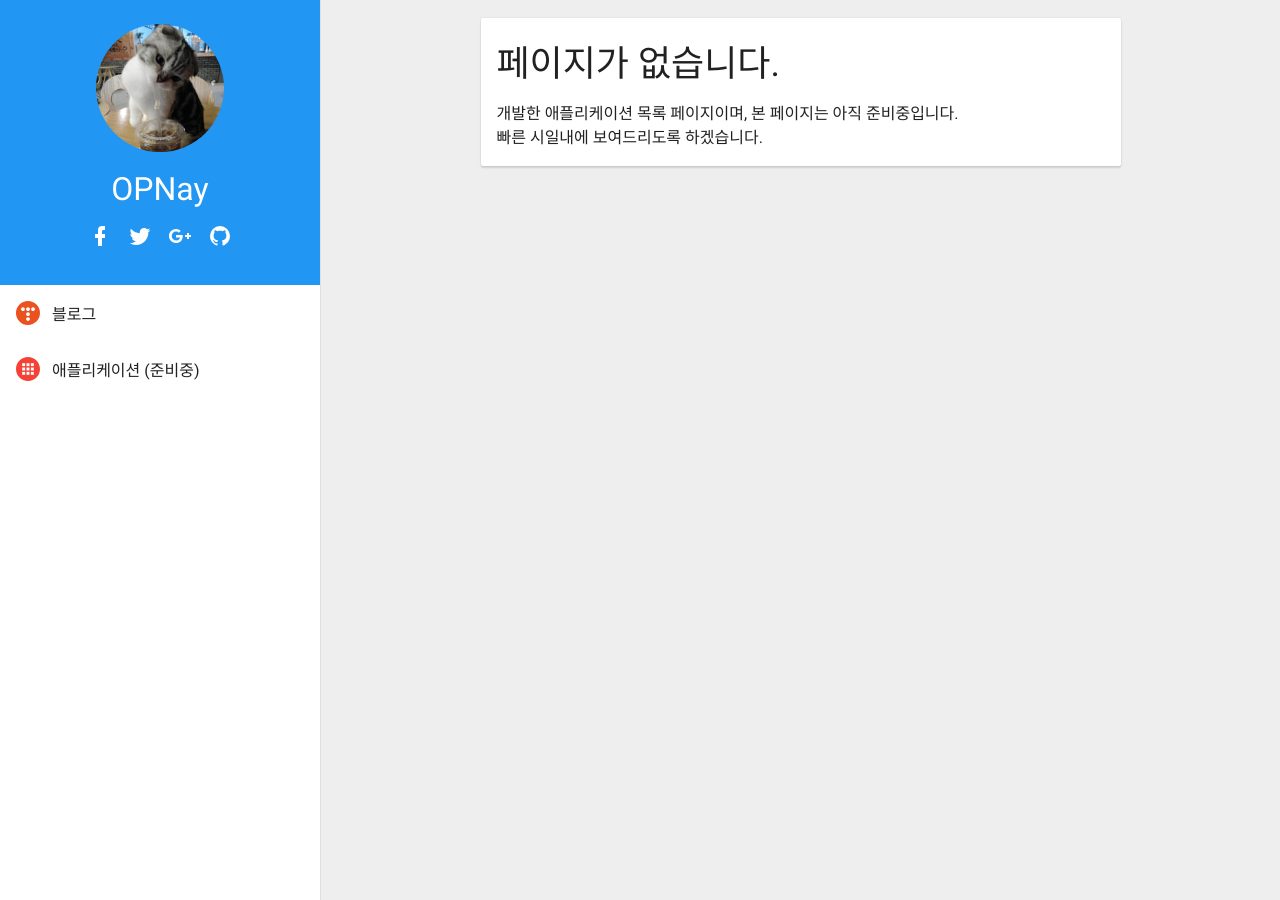
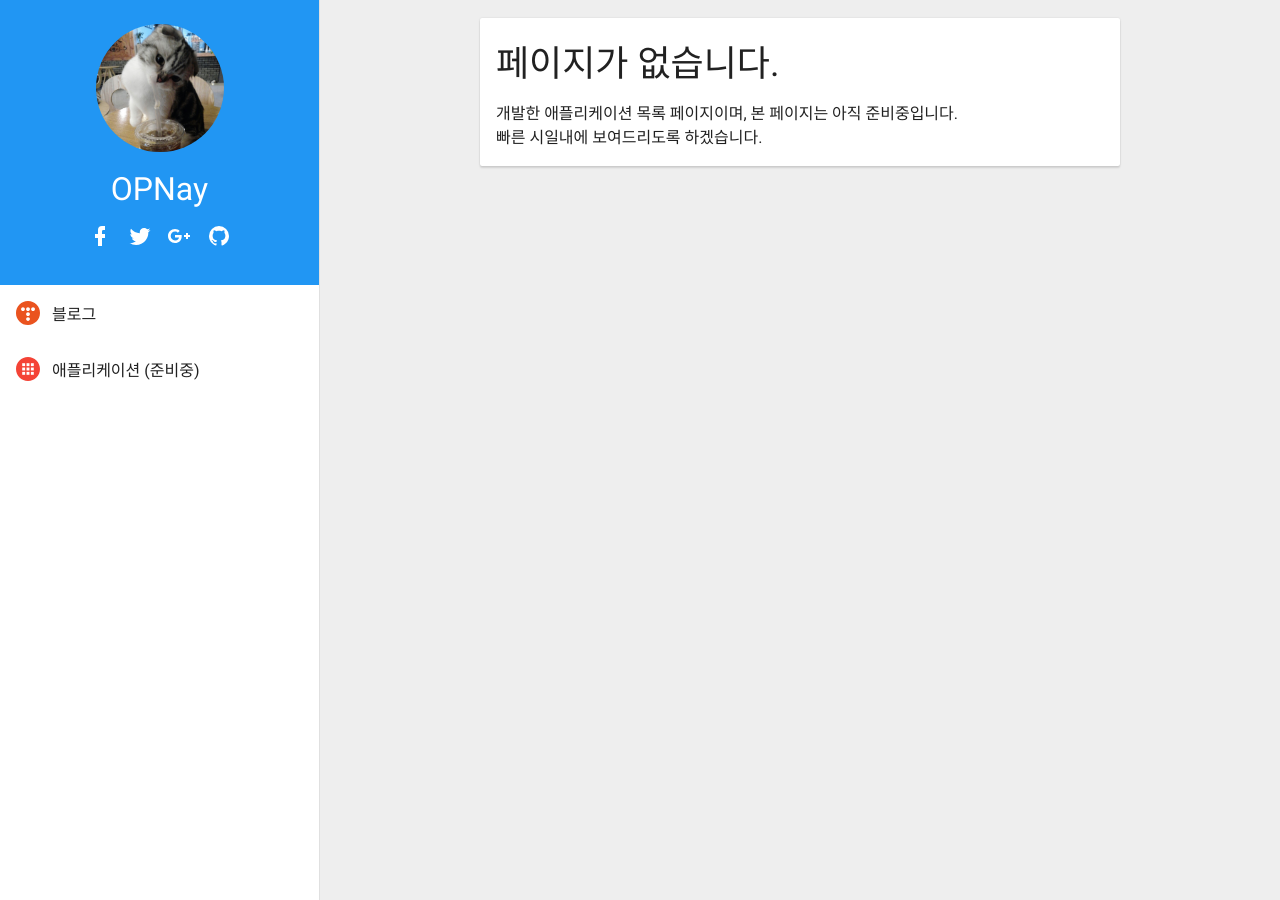
Before and after one commit to opnay/opnay.github.io, a Jekyll site: the page built from app/index.html, in a window 1280 px wide. Built offline with Jekyll 4.4.1, drawn with Linux system fonts in a browser that asks for light colours; some web fonts are replaced.

Commit message:
css: material: Initia all tags

```diff
--- a/css/default.css
+++ b/css/default.css
@@ -12,7 +12,7 @@
 .flex.vertical {flex-direction:column;}
 .flex-1 {-webkit-flex:1; -ms-flex:1; -moz-flex:1; flex:1;}
 .animate {transition:transform 200ms;}
-.button {display:block; padding:6px; width:36px; height:36px; box-sizing:border-box;}
+.button {display:block; padding:6px; width:36px; height:36px;}
 .button svg {fill:white; width:24px; height:24px;}
 
 /* Side */
@@ -24,7 +24,7 @@
 
 .cover {z-index:110; background:rgba(0,0,0,0.1); position:fixed; width:100%; height:100%;}
 
-.side .close {position:absolute; top:0; left:0; padding:14px; width:64px; height:64px; box-sizing:border-box;}
+.side .close {position:absolute; top:0; left:0; padding:14px; width:64px; height:64px;}
 .desktop .side .close {display:none;}
 
 .side .profile {padding:24px; text-align:center; font-size:32px;}
@@ -35,18 +35,18 @@
 .side .profile .social:hover {fill:rgba(255,255,255,.75);}
 .side .profile .social svg {width:24px; height:24px;}
 
-.side .list .link {text-decoration:none; padding:8px;}
+.side .list .link {text-decoration:none; padding:16px;}
 .side .list .link:hover {background:#EEE;}
 .side .list .title {vertical-align:middle; color:rgba(0,0,0,0.87);}
-.side .list .icon {padding:8px; width:24px; height:auto; vertical-align:middle;}
+.side .list .icon {margin-right:8px; width:24px; height:auto; vertical-align:middle;}
 .mobile .side .list {font-size:18px}
 .mobile .side .list .icon {width:32px; height:32px;}
 
 /* Content Wrap */
 .desktop .nav {transform:translateY(-100%);}
-.nav .menu {position:absolute; top:0; left:0; padding:14px; width:64px; height:64px; box-sizing:border-box;}
+.nav .menu {position:absolute; top:0; left:0; padding:14px; width:64px; height:64px;}
 
-.content {padding-top:64px; height:100%; overflow-x:hidden; overflow-y:auto; box-sizing:border-box;}
+.content {padding-top:64px; height:100%; overflow-x:hidden; overflow-y:auto;}
 .desktop .content {padding-top:0;}
 
 .desktop .card, .tablet .card {margin:18px auto; width:640px;}
--- a/css/material.css
+++ b/css/material.css
@@ -4,6 +4,8 @@
  * Secondary Text - #000 54%
  * Disabled Text - #000 38%
  */
+* {margin:0; padding:0; box-sizing:border-box;}
+
 html {
 	color:rgba(0,0,0,0.87);
 	-webkit-font-smoothing:antialiased; -moz-osx-font-smoothing:grayscale;
@@ -40,6 +42,6 @@
 
 .bg-gray {background:#EEE;}
 
-.card {background:white; padding:16px; border-radius:2px; box-sizing:border-box; box-shadow:0 0 2px rgba(0,0,0,0.12), 0 2px 2px rgba(0,0,0,0.12);}
+.card {background:white; padding:16px; border-radius:2px; box-shadow:0 0 2px rgba(0,0,0,0.12), 0 2px 2px rgba(0,0,0,0.12);}
 
 .nav {position:fixed; top:0; width:100%; height:64px;}
```
